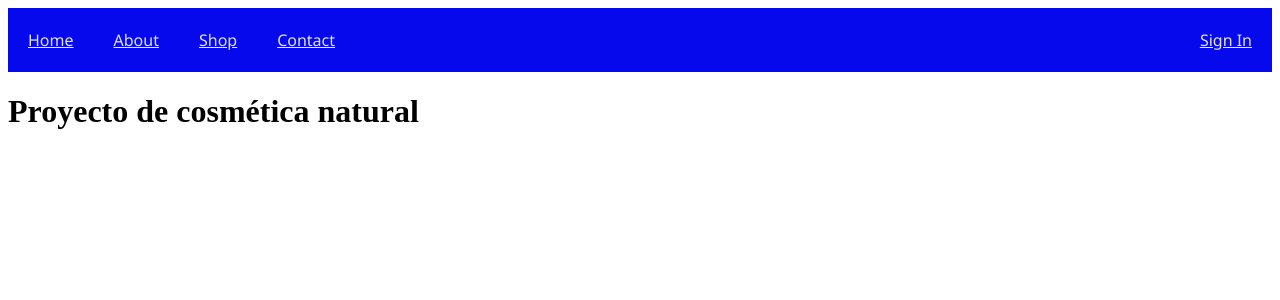
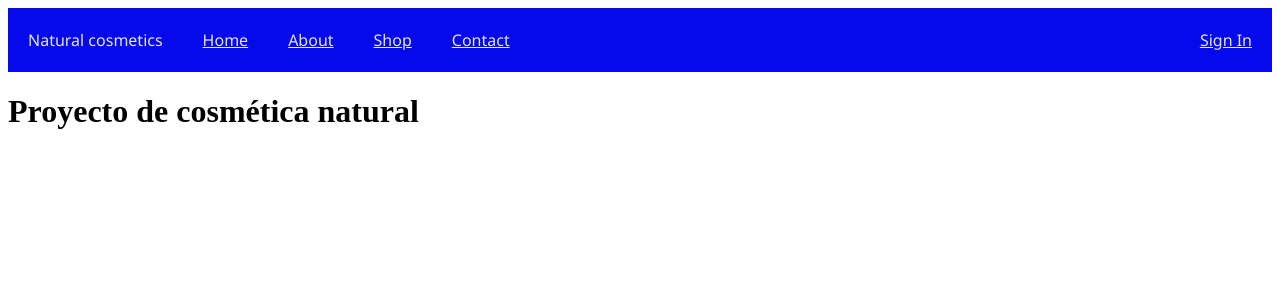
Before and after one commit to lucianop3196/natural-cosmetics, a React (Create React App) app: page / in a window 1280 px wide. Shown: the top 300 px of the page. Built offline with nearby package versions, Linux system fonts and the light colour scheme.

Commit message:
Se agrego el nombre del emprendimiento

```diff
--- a/src/components/Navbar.jsx
+++ b/src/components/Navbar.jsx
@@ -3,6 +3,7 @@ import "../styles/Navbar.css";
 function Navbar() {
   return (
     <div className="navbar">
+      <span>Natural cosmetics</span>
       <a href="/home">Home</a>
       <a href="/about">About</a>
       <a href="/shop">Shop</a>
--- a/src/styles/Navbar.css
+++ b/src/styles/Navbar.css
@@ -15,7 +15,7 @@
   overflow-y: hidden;
 }
 
-.navbar a {
+.navbar a, .navbar span {
   font-family: "Noto Sans", sans-serif;
   color: rgba(255, 255, 255, 0.89);
   -ms-flex-item-align: center;
--- a/src/styles/Navbar.scss
+++ b/src/styles/Navbar.scss
@@ -8,7 +8,7 @@
   position: relative;
   overflow-x: hidden;
   overflow-y: hidden;
-  a {
+  a, span {
     font-family: "Noto Sans", sans-serif;
     color: rgba(255, 255, 255, 0.89);
     align-self: center;
```
Also changed, not shown: public/assets/images/logo.png (added), 1 other file (tests, documents, lock files or other folders).
